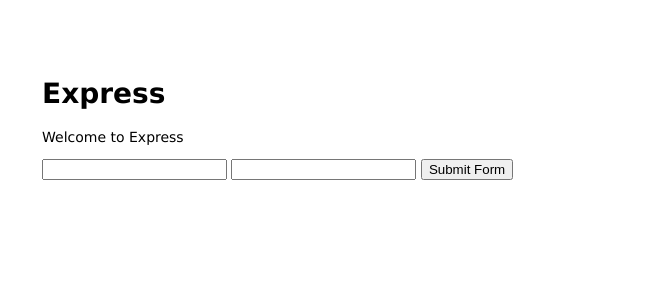
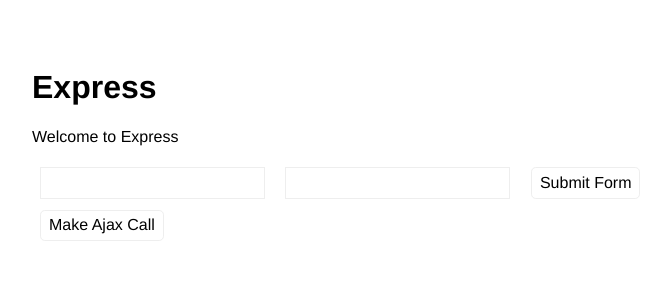
Before and after one commit to bindhyeswari/Descartes-Magellan-May-12, a Node server app: page / in a window 1280 px wide. Shown: the top 300 px of the page, without its empty margins (16-687 px from the left). Run offline with Node 20, Linux system fonts and the light colour scheme.

Commit message:
first draft

```diff
--- /dev/null
+++ b/public/css/base.css
@@ -0,0 +1,31 @@
+body {
+    font: 200 1em 'Helvetica Neue', 'Segoe UI', 'Droid Sans', 'Helvetica';
+    padding: 3em;
+    margin: 0;
+}
+
+input, select, textarea, button, .button {
+    font: 200 1em 'Helvetica Neue', 'Segoe UI', 'Droid Sans', 'Helvetica';
+    outline: none;
+    border: 1px solid #eee;
+    padding: 0.35em 0.5em;
+    background-color: rgba(255, 255, 255, 0.7);
+    margin: 0.35em 0.5em;
+}
+
+.panel {
+    padding: 1em;
+    background-color: #eee;
+    margin: 1em;
+}
+
+button, input[type="submit"] {
+    border-radius: 0.3em;
+}
+
+button:hover, input[type="submit"]:hover {
+    background-color: #777;
+    color: white;
+    transition: all 150ms ease;
+    cursor: pointer;
+}
--- a/views/index.ejs
+++ b/views/index.ejs
@@ -2,17 +2,57 @@
 <html>
   <head>
     <title><%= title %></title>
-    <link rel='stylesheet' href='/stylesheets/style.css' />
+    <link rel='stylesheet' href='/css/base.css' />
+    <script>
+
+      document.addEventListener('DOMContentLoaded', function () {
+        document.querySelector('button').addEventListener('click', function () {
+
+          console.log('hello');
+          // create the JSON object
+          var form = document.forms.user;
+          var jsonData = {
+            name: form.name.value,
+            email: form.email.value
+          };
+
+          // ajax(JSON.stringify(jsonData), 'application/json');
+
+          // generate form url encoded string from json
+
+          ajax(jsonToFormUrlEncoded(jsonData), 'application/x-www-form-urlencoded');
+          // ajax(xmlString, 'application/xml'); // todo: send as xml
+
+        })
+      });
+
+      function jsonToFormUrlEncoded(obj) {
+        return Object.keys(obj).map(function (prop) {
+          return encodeURIComponent(prop) + '=' + encodeURIComponent(obj[prop])
+        }).join('&');
+      }
+
+      function ajax(str, contentType) {
+        var xhr = new XMLHttpRequest();
+        xhr.open('post', '/contacts');
+        xhr.setRequestHeader('accept', 'application/json');
+        xhr.setRequestHeader('content-type', contentType);
+        xhr.send(str);
+      }
+
+
+    </script>
   </head>
   <body>
     <h1><%= title %></h1>
     <p>Welcome to <%= title %></p>
 
-    <form action="/contacts" method="post">
+    <form name="user" action="/contacts" method="post">
       <input type="text" name="name"/>
       <input type="text" name="email"/>
       <input type="submit" value="Submit Form"/>
     </form>
 
+    <button>Make Ajax Call</button>
   </body>
 </html>
```
Also changed, not shown: github.html (added, +28 -0 lines), routes/contacts.js (+11 -5 lines), README.md (added), 1 other file.
